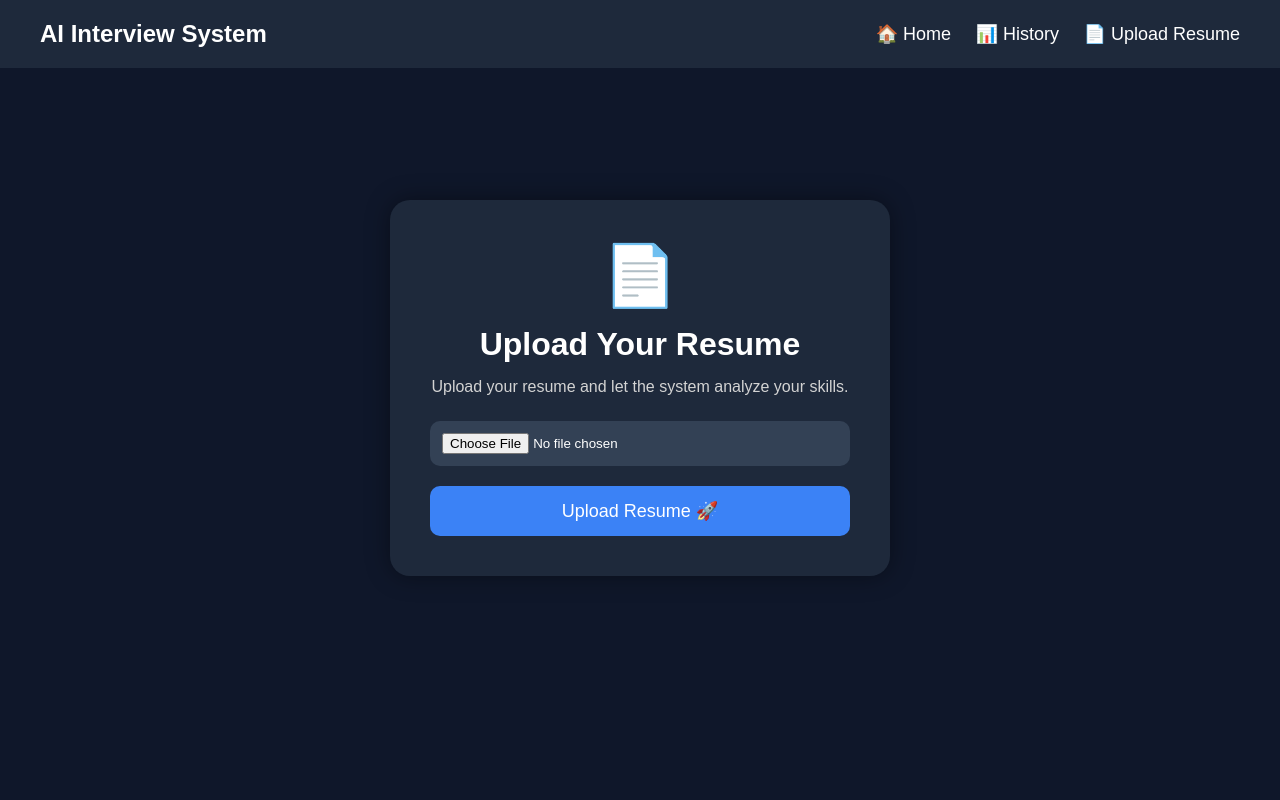
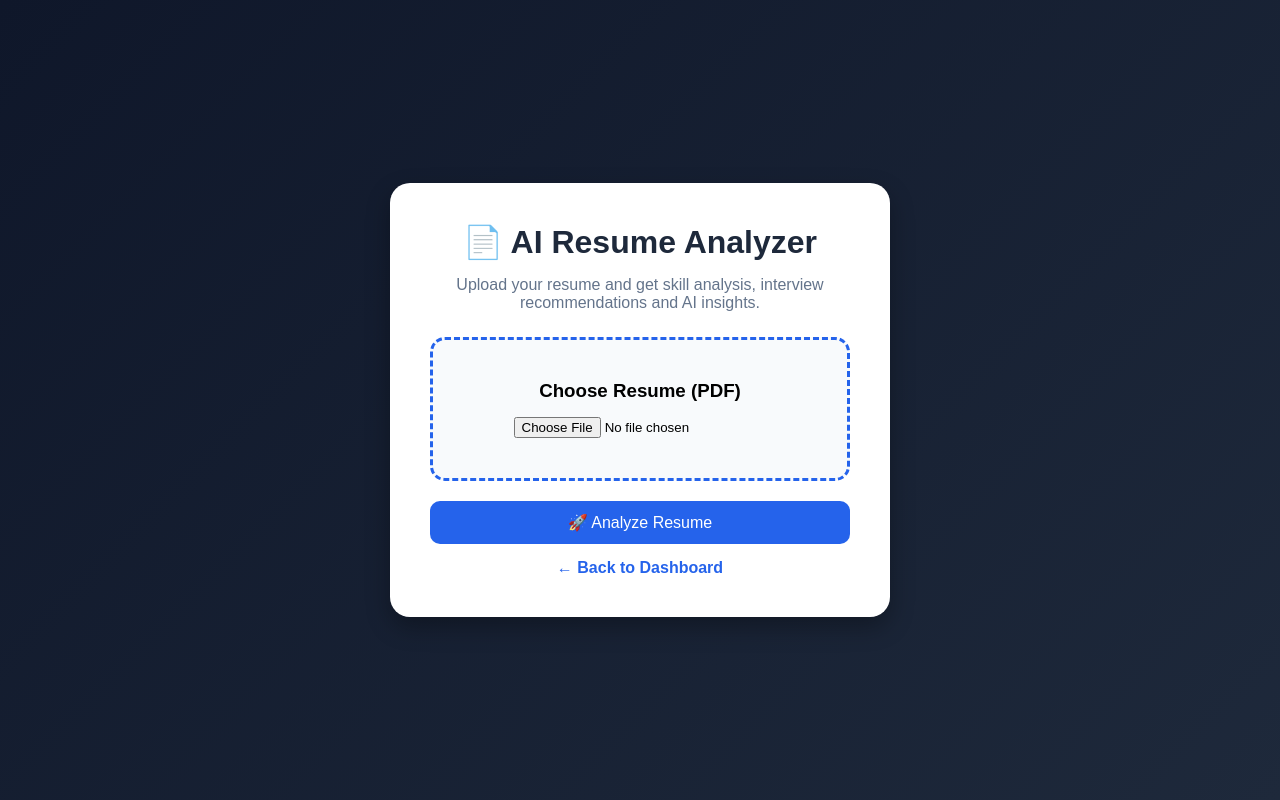
Before and after one commit to aanyajain9/ai-interview-system, a Flask app: page /resume in a window 1280 px wide. Run offline with Flask 3, Linux system fonts and the light colour scheme.

Commit message:
update result.py

```diff
--- a/app.py
+++ b/app.py
@@ -151,10 +151,12 @@ def result():
     performance
     )
 
+
     return render_template(
     "result.html",
     score=score,
     performance=performance,
+    category=current_category
 )
 
 @app.route("/history")
@@ -211,7 +213,6 @@ def generate_question(topic):
     return response["message"]["content"]
 
 
-
 def evaluate_answer(question, answer):
 
     response = ollama.chat(
@@ -220,17 +221,20 @@ def evaluate_answer(question, answer):
             {
                 "role": "user",
                 "content": f"""
-
                 Question: {question}
 
                 Answer: {answer}
 
-                Evaluate answer.
+                Evaluate the answer.
 
-                Return EXACTLY:
+                Reply in EXACTLY this format:
 
-                Score: x/10
-                Feedback: one line
+                Score: X/10
+                Feedback: One short sentence only.
+
+                Do not explain.
+                Do not ask another question.
+                Maximum 15 words in feedback.
                 """
             }
         ]
--- a/templates/resume.html
+++ b/templates/resume.html
@@ -1,208 +1,112 @@
-<!DOCTYPE html>
-<html lang="en">
-
-<head>
-
-    <meta charset="UTF-8">
-    <meta name="viewport" content="width=device-width, initial-scale=1.0">
-
-    <title>Upload Resume</title>
-
-    <style>
+<!DOCTYPE html><html><head>
+    <title>Resume Analyzer</title><style>
 
     *{
         margin:0;
         padding:0;
         box-sizing:border-box;
-            font-family:Arial, sans-serif;
+        font-family:Arial,sans-serif;
     }
 
     body{
-
-            background:#0f172a;
-            color:white;
+        background:linear-gradient(135deg,#0f172a,#1e293b);
         min-height:100vh;
-        }
-
-        .navbar{
-
-            background:#1e293b;
-
-            padding:20px 40px;
-
         display:flex;
-
-            justify-content:space-between;
-
+        justify-content:center;
         align-items:center;
     }
 
-        .navbar a{
-
-            color:white;
-
-            text-decoration:none;
-
-            margin-left:20px;
-
-            font-size:18px;
-        }
-
-        .navbar a:hover{
-
-            color:#3b82f6;
-        }
-
     .container{
-
-            display:flex;
-
-            justify-content:center;
-
-            align-items:center;
-
-            height:80vh;
-        }
-
-        .card{
-
-            background:#1e293b;
-
+        background:white;
+        width:500px;
         padding:40px;
-
         border-radius:20px;
-
-            width:500px;
-
         text-align:center;
-
-            box-shadow:0 0 25px rgba(0,0,0,0.4);
+        box-shadow:0 10px 25px rgba(0,0,0,0.3);
     }
 
     h1{
-
+        color:#1e293b;
         margin-bottom:15px;
     }
 
     p{
-
-            color:lightgray;
-
+        color:#64748b;
         margin-bottom:25px;
     }
 
+    .upload-box{
+        border:3px dashed #2563eb;
+        padding:40px;
+        border-radius:15px;
+        margin-bottom:20px;
+        background:#f8fafc;
+    }
+
     input[type="file"]{
-
-            width:100%;
-
-            padding:12px;
-
-            background:#334155;
-
-            color:white;
-
-            border:none;
-
-            border-radius:10px;
-
-            margin-bottom:20px;
+        margin-top:15px;
     }
 
     button{
-
         width:100%;
-
-            padding:14px;
-
+        padding:12px;
+        background:#2563eb;
+        color:white;
         border:none;
-
         border-radius:10px;
-
-            background:#3b82f6;
-
-            color:white;
-
-            font-size:18px;
-
+        font-size:16px;
         cursor:pointer;
+        transition:0.3s;
     }
 
     button:hover{
-
-            background:#2563eb;
+        background:#1d4ed8;
     }
 
-        .icon{
-
-            font-size:60px;
-
-            margin-bottom:15px;
+    .back-btn{
+        display:inline-block;
+        margin-top:15px;
+        text-decoration:none;
+        color:#2563eb;
+        font-weight:bold;
     }
-
 
 </style>
 
-</head>
+</head><body><div class="container">
 
-<body>
-
-    <div class="navbar">
-
-        <h2>AI Interview System</h2>
-
-        <div>
-
-            <a href="/">🏠 Home</a>
-
-            <a href="/history">📊 History</a>
-
-            <a href="/resume">📄 Upload Resume</a>
-
-        </div>
-
-    </div>
-
-    <div class="container">
-
-        <div class="card">
-
-            <div class="icon">
-                📄
-            </div>
-
-            <h1>Upload Your Resume</h1>
+    <h1>📄 AI Resume Analyzer</h1>
 
     <p>
-                Upload your resume and let the system analyze your skills.
+        Upload your resume and get skill analysis,
+        interview recommendations and AI insights.
     </p>
 
-            <form
-                action="/upload"
-                method="POST"
-                enctype="multipart/form-data"
-            >
+    <form action="/upload" method="POST" enctype="multipart/form-data">
+
+        <div class="upload-box">
+
+            <h3>Choose Resume (PDF)</h3>
 
             <input
                 type="file"
                 name="resume"
-                    accept=".pdf,.doc,.docx"
+                accept=".pdf"
                 required
             >
 
+        </div>
+
         <button type="submit">
-                    Upload Resume 🚀
+            🚀 Analyze Resume
         </button>
 
     </form>
 
-        </div>
+    <a href="/" class="back-btn">
+        ← Back to Dashboard
+    </a>
 
 </div>
 
-
-
-</div>
-
-</body>
-
-</html>
+</body></html>
```
Also changed, not shown: templates/dashboard.html (+8 -5 lines). Lines whose indentation alone changed are shown as unchanged.
